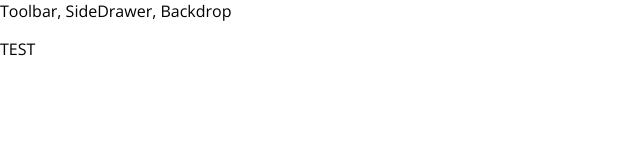
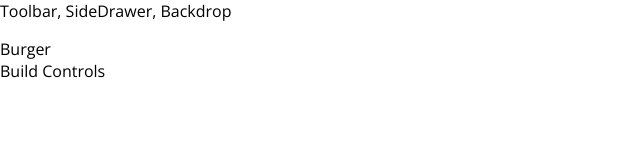
Before and after one commit to DCasely/REACT-Build-A-Burger, a React (Create React App) app: page / in a window 1280 px wide. Shown: the top 160 px of the page, without its empty margins (0-640 px from the left). Built offline with nearby package versions, Linux system fonts and the light colour scheme.

Commit message:
starting implementation of The Burger Builder Container

```diff
--- a/src/App.js
+++ b/src/App.js
@@ -1,12 +1,13 @@
 import React, { Component } from 'react';
 import Layout from './components/Layout/Layout';
+import BurgerBuilder from './containers/BurgerBuilder/BurgerBuilder';
 
 class App extends Component {
   render() {
     return (
       <div>
         <Layout>
-          <p>TEST</p>
+          <BurgerBuilder />
         </Layout>
       </div>
     );
--- a/src/components/Layout/Layout.js
+++ b/src/components/Layout/Layout.js
@@ -1,11 +1,12 @@
 import React from 'react';
 import Aux from '../../hoc/Aux';
+import styles from './Layout.module.css';
 
 const layout = (props) => {
   return (
     <Aux>
       <div>Toolbar, SideDrawer, Backdrop</div>
-      <main>{props.children}</main>
+      <main className={styles.Content}>{props.children}</main>
     </Aux>
   );
 };
--- /dev/null
+++ b/src/components/Layout/Layout.module.css
@@ -0,0 +1,3 @@
+.Content {
+  margin-top: 16px;
+}
--- /dev/null
+++ b/src/containers/BurgerBuilder/BurgerBuilder.js
@@ -0,0 +1,15 @@
+import React, { Component } from 'react';
+import Aux from '../../hoc/Aux';
+
+class BurgerBuilder extends Component {
+  render() {
+    return (
+      <Aux>
+        <div>Burger</div>
+        <div>Build Controls</div>
+      </Aux>
+    );
+  }
+}
+
+export default BurgerBuilder;
```
